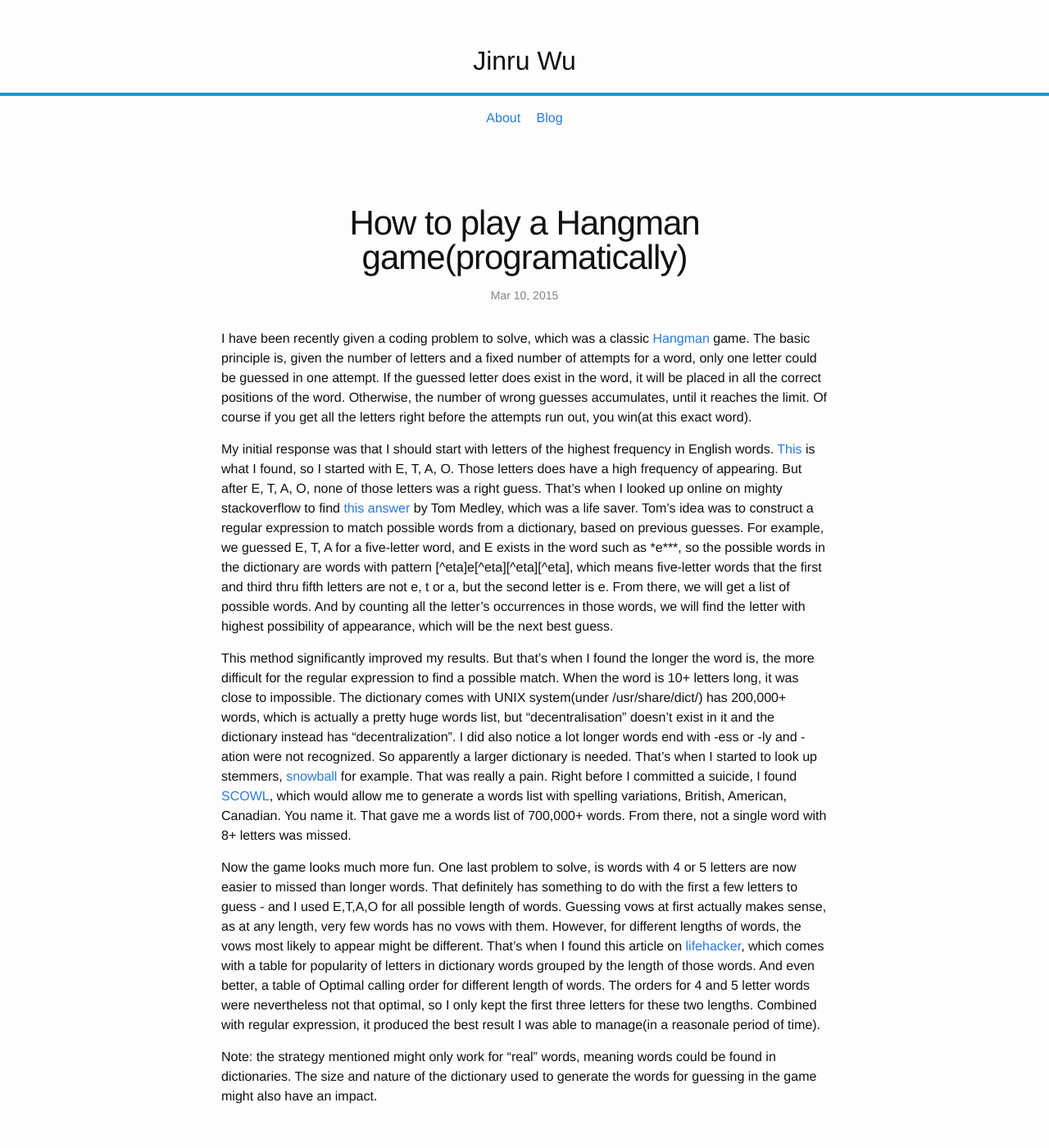
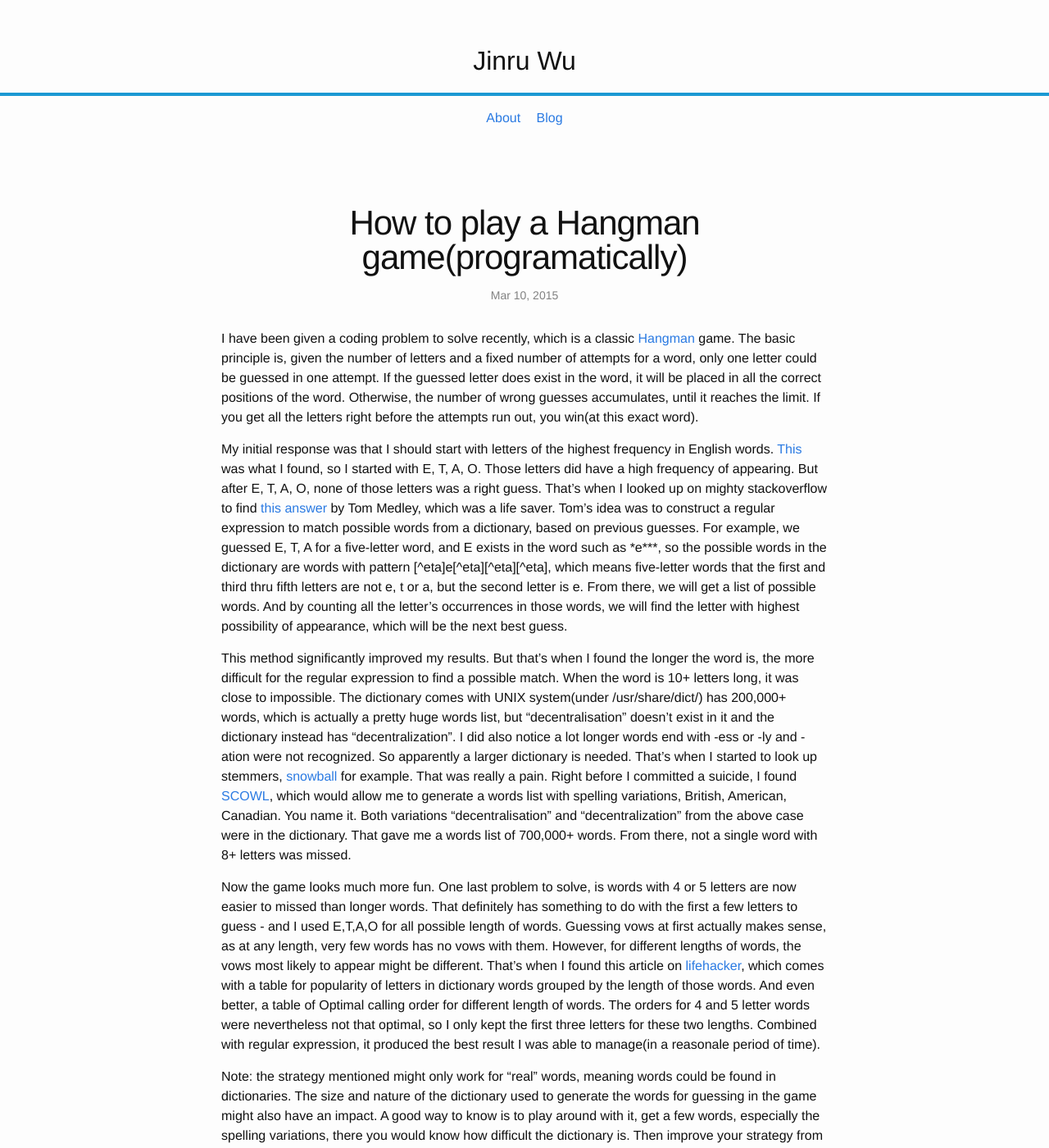
Before and after one commit to bleakwood/bleakwood.github.io, a Jekyll site: the page built from _posts/2015-03-10-how-to-play-hangman-game.md, in a window 1280 px wide and 1400 px high. Shown: the whole window at 82% size. Built offline with Jekyll 4.4.1, drawn with Linux system fonts in a browser that asks for light colours; some of the changed text lies outside the part shown.

Commit message:
update post

```diff
--- a/_posts/2015-03-10-how-to-play-hangman-game.md
+++ b/_posts/2015-03-10-how-to-play-hangman-game.md
@@ -9,12 +9,12 @@
 published: true
 ---
 
-I have been recently given a coding problem to solve, which was a classic [Hangman](http://en.wikipedia.org/wiki/Hangman_%28game%29) game. The basic principle is, given the number of letters and a fixed number of attempts for a word, only one letter could be guessed in one attempt. If the guessed letter does exist in the word, it will be placed in all the correct positions of the word. Otherwise, the number of wrong guesses accumulates, until it reaches the limit. Of course if you get all the letters right before the attempts run out, you win(at this exact word).
+I have been given a coding problem to solve recently, which is a classic [Hangman](http://en.wikipedia.org/wiki/Hangman_%28game%29) game. The basic principle is, given the number of letters and a fixed number of attempts for a word, only one letter could be guessed in one attempt. If the guessed letter does exist in the word, it will be placed in all the correct positions of the word. Otherwise, the number of wrong guesses accumulates, until it reaches the limit. If you get all the letters right before the attempts run out, you win(at this exact word).
 
-My initial response was that I should start with letters of the highest frequency in English words. [This](http://www.math.cornell.edu/~mec/2003-2004/cryptography/subs/frequencies.html) is what I found, so I started with E, T, A, O. Those letters does have a high frequency of appearing. But after E, T, A, O, none of those letters was a right guess. That's when I looked up online on mighty stackoverflow to find [this answer](http://stackoverflow.com/a/9959155) by Tom Medley, which was a life saver. Tom's idea was to construct a regular expression to match possible words from a dictionary, based on previous guesses. For example, we guessed E, T, A for a five-letter word, and E exists in the word such as \*e\***, so the possible words in the dictionary are words with pattern [^eta]e[^eta][^eta][^eta], which means five-letter words that the first and third thru fifth letters are not e, t or a, but the second letter is e. From there, we will get a list of possible words. And by counting all the letter's occurrences in those words, we will find the letter with highest possibility of appearance, which will be the next best guess.
+My initial response was that I should start with letters of the highest frequency in English words. [This](http://www.math.cornell.edu/~mec/2003-2004/cryptography/subs/frequencies.html) was what I found, so I started with E, T, A, O. Those letters did have a high frequency of appearing. But after E, T, A, O, none of those letters was a right guess. That's when I looked up on mighty stackoverflow to find [this answer](http://stackoverflow.com/a/9959155) by Tom Medley, which was a life saver. Tom's idea was to construct a regular expression to match possible words from a dictionary, based on previous guesses. For example, we guessed E, T, A for a five-letter word, and E exists in the word such as \*e\***, so the possible words in the dictionary are words with pattern [^eta]e[^eta][^eta][^eta], which means five-letter words that the first and third thru fifth letters are not e, t or a, but the second letter is e. From there, we will get a list of possible words. And by counting all the letter's occurrences in those words, we will find the letter with highest possibility of appearance, which will be the next best guess.
 
-This method significantly improved my results. But that's when I found the longer the word is, the more difficult for the regular expression to find a possible match. When the word is 10+ letters long, it was close to impossible. The dictionary comes with UNIX system(under /usr/share/dict/) has 200,000+ words, which is actually a pretty huge words list, but "decentralisation" doesn't exist in it and the dictionary instead has "decentralization". I did also notice a lot longer words end with -ess or -ly and -ation were not recognized. So apparently a larger dictionary is needed.  That's when I started to look up stemmers, [snowball](http://snowball.tartarus.org/demo.php) for example. That was really a pain. Right before I committed a suicide, I found [SCOWL](http://app.aspell.net/create), which would allow me to generate a words list with spelling variations, British, American, Canadian. You name it. That gave me a words list of 700,000+ words. From there, not a single word with 8+ letters was missed.
+This method significantly improved my results. But that's when I found the longer the word is, the more difficult for the regular expression to find a possible match. When the word is 10+ letters long, it was close to impossible. The dictionary comes with UNIX system(under /usr/share/dict/) has 200,000+ words, which is actually a pretty huge words list, but "decentralisation" doesn't exist in it and the dictionary instead has "decentralization". I did also notice a lot longer words end with -ess or -ly and -ation were not recognized. So apparently a larger dictionary is needed.  That's when I started to look up stemmers, [snowball](http://snowball.tartarus.org/demo.php) for example. That was really a pain. Right before I committed a suicide, I found [SCOWL](http://app.aspell.net/create), which would allow me to generate a words list with spelling variations, British, American, Canadian. You name it. Both variations "decentralisation" and "decentralization" from the above case were in the dictionary. That gave me a words list of 700,000+ words. From there, not a single word with 8+ letters was missed.
 
 Now the game looks much more fun. One last problem to solve, is words with 4 or 5 letters are now easier to missed than longer words. That definitely has something to do with the first a few letters to guess - and I used E,T,A,O for all possible length of words. Guessing vows at first actually makes sense, as at any length, very few words has no vows with them. However, for different lengths of words, the vows most likely to appear might be different. That's when I found this article on [lifehacker](http://lifehacker.com/5898720/a-better-strategy-for-hangman), which comes with a table for popularity of letters in dictionary words grouped by the length of those words. And even better, a table of Optimal calling order for different length of words. The orders for 4 and 5 letter words were nevertheless not that optimal, so I only kept the first three letters for these two lengths. Combined with regular expression, it produced the best result I was able to manage(in a reasonale period of time).
 
-Note: the strategy mentioned might only work for "real" words, meaning words could be found in dictionaries. The size and nature of the dictionary used to generate the words for guessing in the game might also have an impact.
+Note: the strategy mentioned might only work for "real" words, meaning words could be found in dictionaries. The size and nature of the dictionary used to generate the words for guessing in the game might also have an impact. A good way to know is to play around with it, get a few words, especially the spelling variations, there you would know how difficult the dictionary is. Then improve your strategy from there. That applies to any real problems(binary search tree problems are generally not among them), you start with a crappy strategy, but you understand more about the problem you are solving, then you go back and improve your strategy. These are just like "iterations" in product development.
```
